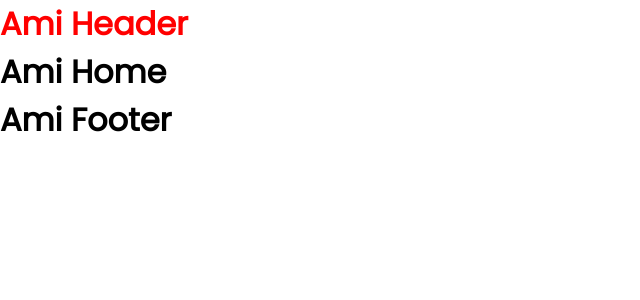
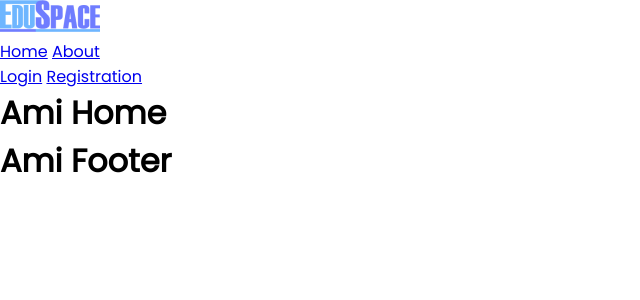
Before and after one commit to NH-Shohan/EduSpace, a PHP site: page / in a window 1280 px wide. Shown: the top 300 px of the page, without its empty margins (0-640 px from the left). Run offline with PHP 8.4, Linux system fonts and the light colour scheme.

Commit message:
navbar link added

```diff
--- a/view/components/header/header.php
+++ b/view/components/header/header.php
@@ -10,7 +10,19 @@
 
 <body>
     <div class="header_section">
-        <h1>Ami Header</h1>
+        <div class="navbar_logo">
+            <img src="assets/logo.png" alt="Logo">
+        </div>
+
+        <div class="navbar_page_links">
+            <a href="view/pages/home/home.php">Home</a>
+            <a href="view/pages/about/about.php">About</a>
+        </div>
+
+        <div class="navbar_auth_link">
+            <a href="view/pages/login/login.php">Login</a>
+            <a href="view/pages/registration/registration.php">Registration</a>
+        </div>
     </div>
 </body>
 
```
Also changed, not shown: view/pages/login/login.php (added, +15 -0 lines), view/pages/registration/registration.php (added, +15 -0 lines), assets/logo.png (added).
